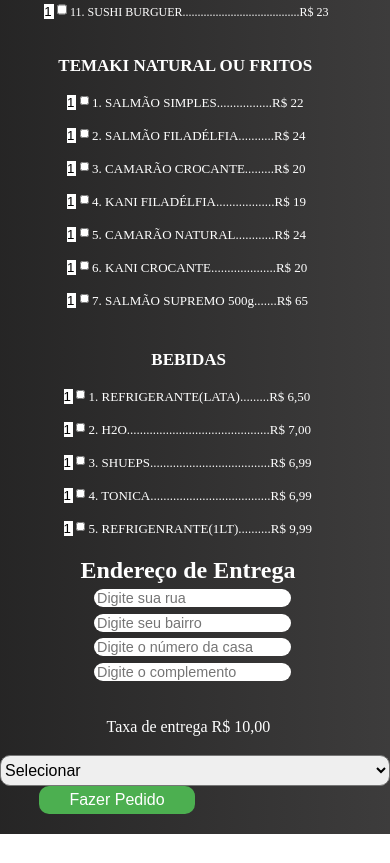
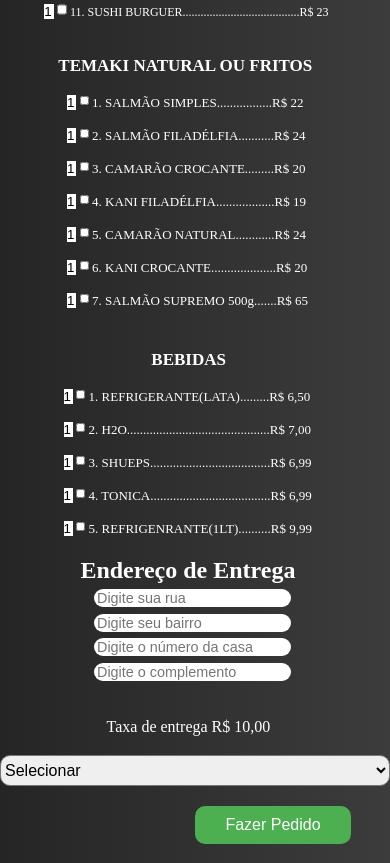
Before and after one commit to marcosTDS/projeto-01, a plain HTML site: page index.html in a window 390 px wide. Shown: the part 478-1341 px from the top of the page. Before the commit the page ends 1312 px from the top, so only its background shows below. Drawn offline with Linux system fonts and the light colour scheme.

Commit message:
Update style.css

```diff
--- a/style.css
+++ b/style.css
@@ -314,8 +314,8 @@ button {
     width: 100%;
 }
     button {
-        margin: 0 0 5% 10%;
-        padding: 5px 0 5px 0;
+        margin: 5% 0 5% 50%;
+        padding: 10px 0 10px 0;
         width: 40%;
     }
 
```
